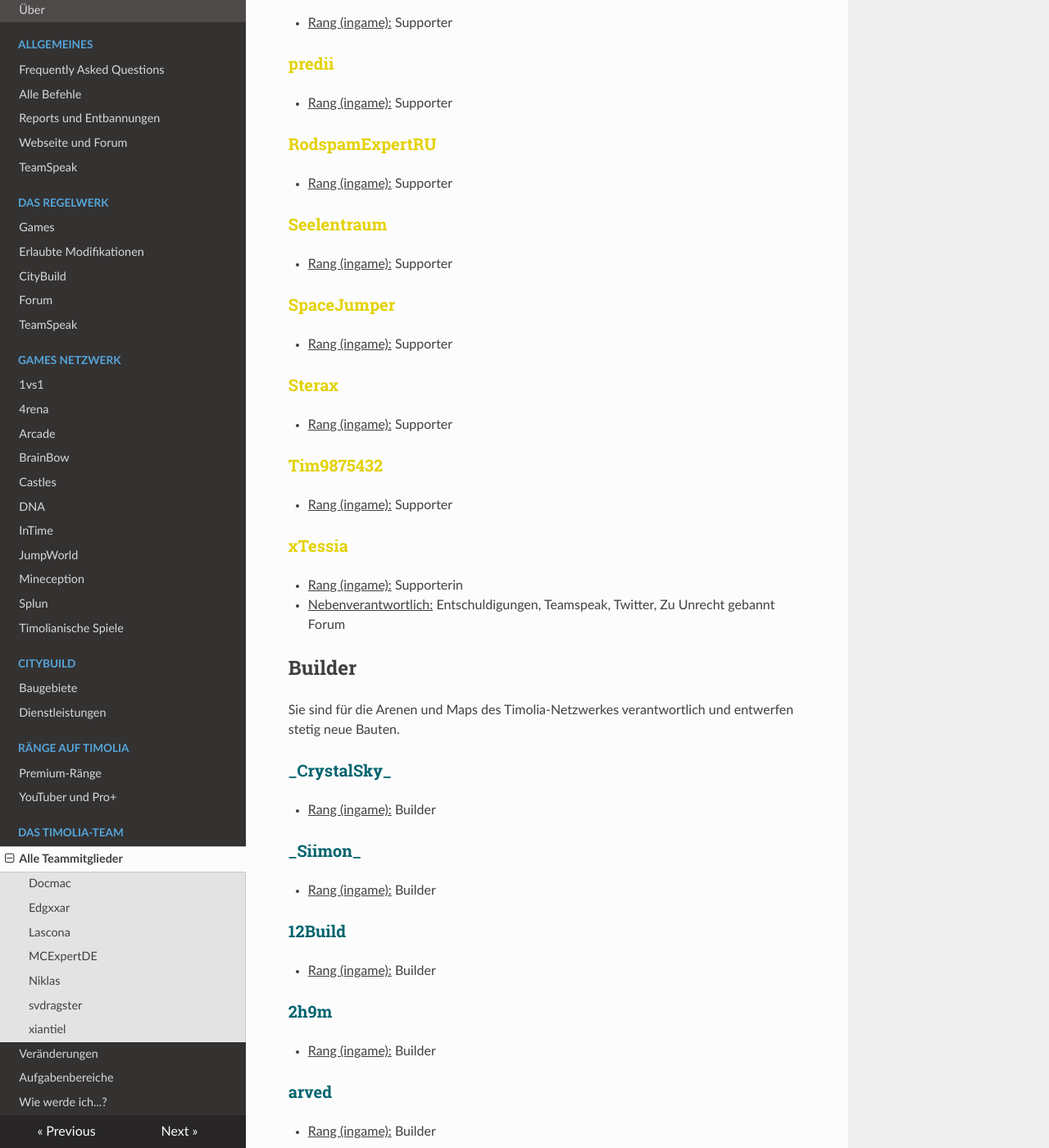
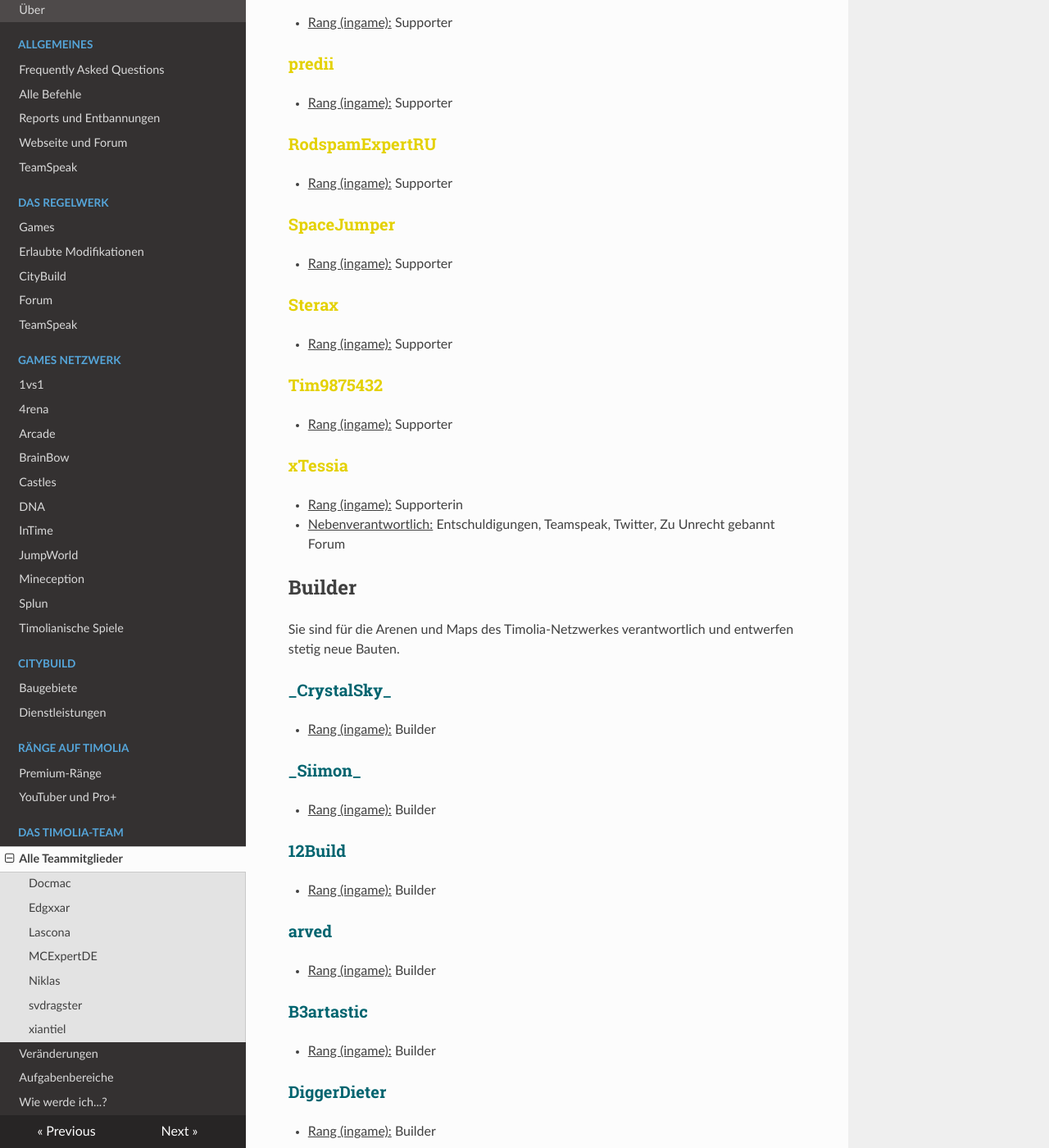
Before and after one commit to TimoliaDE/HowTo, an MkDocs documentation site: the page built from docs/team/members.md, in a window 1280 px wide and 1400 px high, scrolled down 6421 px. Shown: the whole window at 82% size. Built offline with MkDocs 1.6.1, drawn with Linux system fonts in a browser that asks for light colours; nearby versions of some CDN libraries; old or Windows-style settings are respelled for this version of MkDocs.

Commit message:
Update members.md

```diff
--- a/docs/team/members.md
+++ b/docs/team/members.md
@@ -205,9 +205,6 @@ Sie stehen für alle grundlegenden Fragen und Reports zur Verfügung und sind di
 ### <strong><span style="color:#E4D100">RodspamExpertRU</span></strong>
 - <u>Rang (ingame):</u> Supporter
 
-### <strong><span style="color:#E4D100">Seelentraum</span></strong>
-- <u>Rang (ingame):</u> Supporter
-
 ### <strong><span style="color:#E4D100">SpaceJumper</span></strong>
 - <u>Rang (ingame):</u> Supporter
 
@@ -233,9 +230,6 @@ Sie sind für die Arenen und Maps des Timolia-Netzwerkes verantwortlich und entw
 - <u>Rang (ingame):</u> Builder
 
 ### <strong><span style="color:#00646F">12Build</span></strong>
-- <u>Rang (ingame):</u> Builder
-
-### <strong><span style="color:#00646F">2h9m</span></strong>
 - <u>Rang (ingame):</u> Builder
 
 ### <strong><span style="color:#00646F">arved</span></strong>
```
